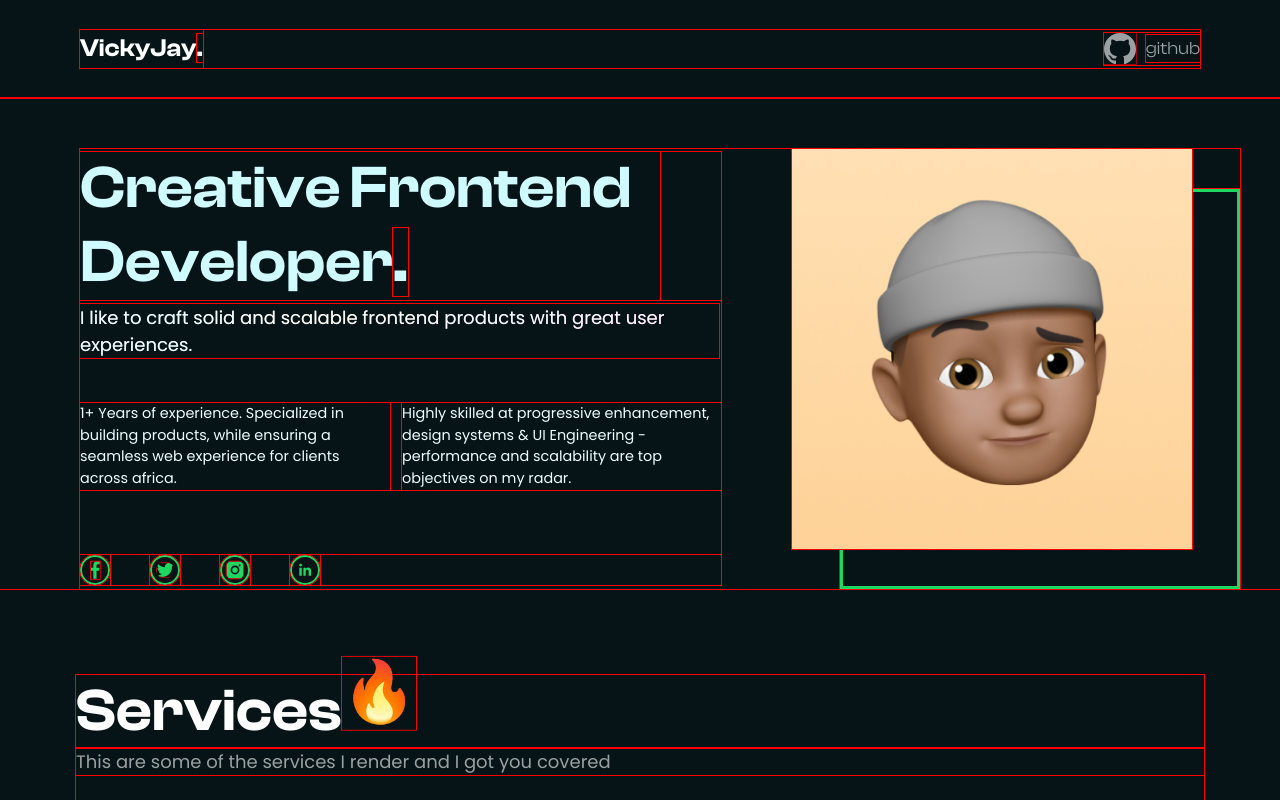
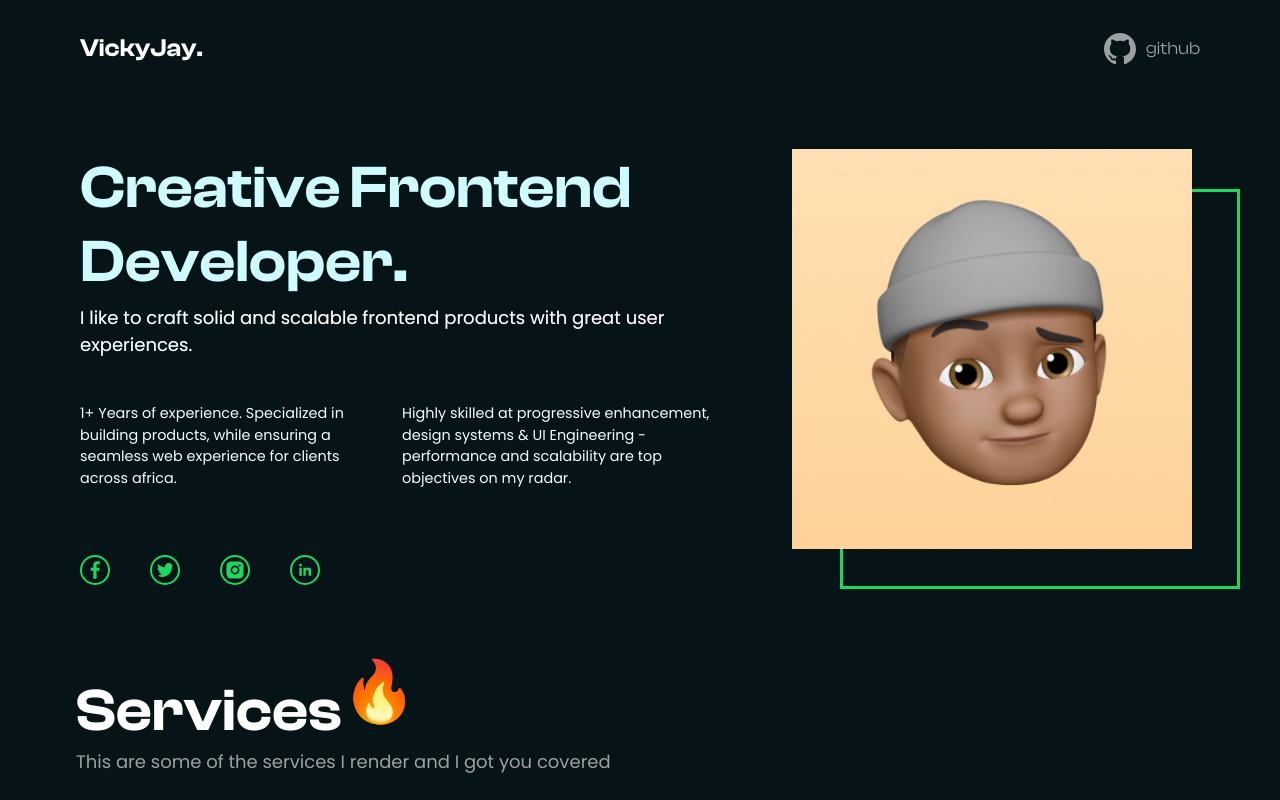
Before and after one commit to Victorola-coder/VickyJay, a React (Vite) app: page / in a window 1280 px wide. Shown: the top 800 px of the page. Built offline with nearby package versions, Linux system fonts and the light colour scheme.

Commit message:
V1.0.0✔

```diff
--- a/src/index.css
+++ b/src/index.css
@@ -7,8 +7,7 @@
   padding: 0;
   box-sizing: border-box;
   scroll-behavior: smooth;
-  scroll-behavior: smooth;
-  outline: 1px solid red;
+  /* outline: 1px solid red; */
 }
 
 body,
```
